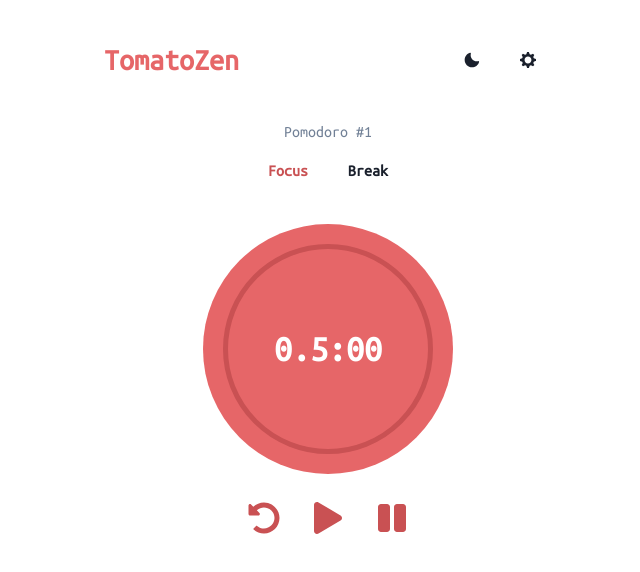
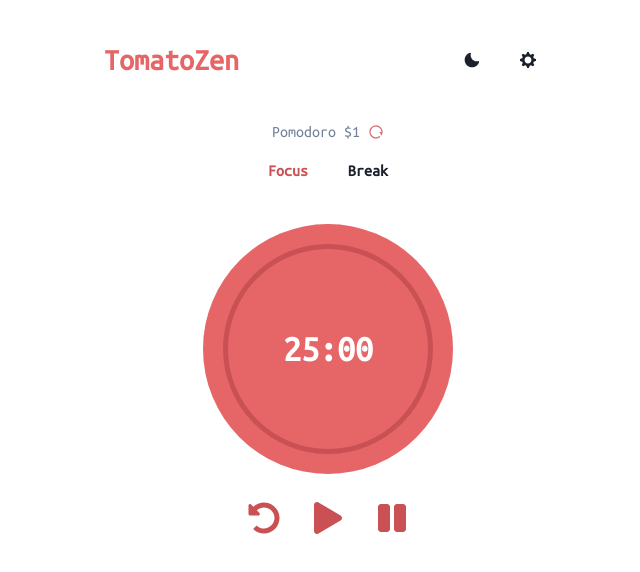
Before and after one commit to byandrev/tomatozen, a React (Vite) app: page / in a window 1280 px wide. Shown: the top 572 px of the page, without its empty margins (312-952 px from the left). Built offline with nearby package versions, Linux system fonts and the light colour scheme.

Commit message:
add: button for restart pomodoro counter

```diff
--- a/src/components/PomodoroState.jsx
+++ b/src/components/PomodoroState.jsx
@@ -1,12 +1,25 @@
-import { Stack, Button, Text } from "@chakra-ui/react";
+import { Flex, Stack, Button, Text, Icon } from "@chakra-ui/react";
+import { RiRestartLine } from "react-icons/ri";
 import useTimer from "../hooks/useTimer";
+import usePomodoroCounter from "../hooks/usePomodoroCounter";
 
 function PomodoroState() {
   const { counter, isFocus } = useTimer();
+  const { handleRestartPomodoro } = usePomodoroCounter();
 
   return (
     <>
-      <Text textAlign="center" color="gray.500">Pomodoro #{counter}</Text>
+      <Flex justifyContent="center" alignItems="center" gap={2}>
+        <Text color="gray.500">Pomodoro ${counter}</Text>
+        <Icon
+          color="brand.alt"
+          as={RiRestartLine}
+          fontSize="1rem"
+          cursor="pointer"
+          onClick={handleRestartPomodoro}
+        />
+      </Flex>
+
       <Stack direction="row" justifyContent="center" mb={6}>
         <Button variant="ghost" color={`${isFocus && "brand.base"}`}>
           Focus
--- a/src/context/Context.jsx
+++ b/src/context/Context.jsx
@@ -9,8 +9,8 @@ export default function ContextProvider({ children }) {
   const [isFocus, setIsFocus] = useState(true);
   const [counter, setCounter] = useState(null);
   const [time, setTime] = useState(null);
-  const [timeFocus, setTimeFocus] = useState(0.5);
-  const [timeBreak, setTimeBreak] = useState(0.5);
+  const [timeFocus, setTimeFocus] = useState(25);
+  const [timeBreak, setTimeBreak] = useState(5);
   const [timeDisplay, setTimeDisplay] = useState(`${timeFocus}:00`);
   const [intervalId, setIntervalId] = useState(0);
   const [running, setRunning] = useState(false);
```
